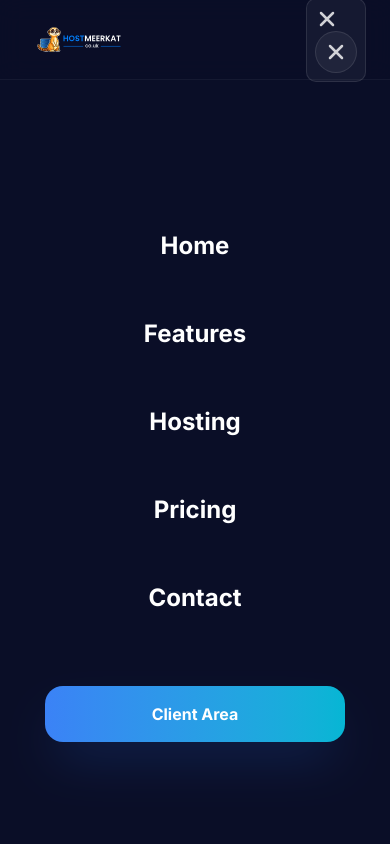
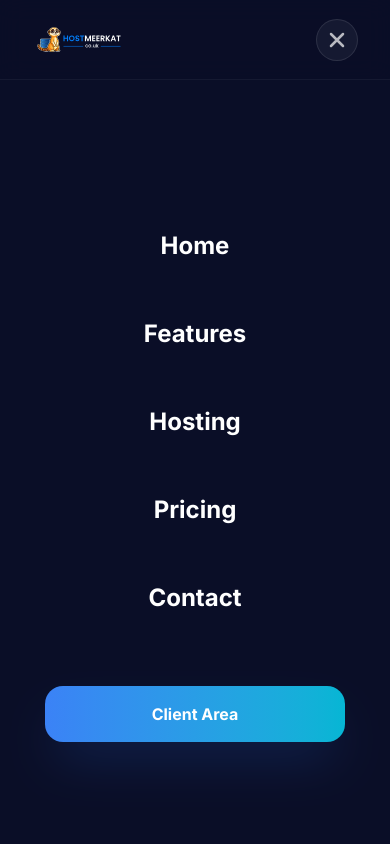
Before and after one commit to rajgupta94/hoisting-website, a Next.js app: page / in a window 390 px wide. Both pictures are taken after a click on the button 329 px from the left and 104 px from the top of the page. Shown: the top 844 px of the page. Built offline with nearby package versions, Linux system fonts and the light colour scheme.

Commit message:
make it responsive

```diff
--- a/src/components/layout/Navbar.jsx
+++ b/src/components/layout/Navbar.jsx
@@ -1,13 +1,21 @@
 "use client";
 
-import { useState } from "react";
+import { useEffect, useState } from "react";
 import Image from "next/image";
 import Link from "next/link";
 
 export default function Navbar() {
   const [isMenuOpen, setIsMenuOpen] = useState(false);
+  const toggleMenu = () => setIsMenuOpen(!isMenuOpen);
 
-  const toggleMenu = () => setIsMenuOpen(!isMenuOpen);
+  // Lock scroll when menu is open
+  useEffect(() => {
+    if (isMenuOpen) {
+      document.body.style.overflow = "hidden";
+    } else {
+      document.body.style.overflow = "unset";
+    }
+  }, [isMenuOpen]);
 
   const navLinks = [
     { name: "Home", href: "/" },
@@ -72,12 +80,9 @@ export default function Navbar() {
           </Link>
           <button
             onClick={toggleMenu}
-            className="p-2 text-white/80 hover:text-white transition-colors bg-white/5 rounded-lg border border-white/10"
+            className="flex items-center gap-2 p-2 text-white/70 hover:text-[#06B6D4] transition-colors"
             aria-label="Close Menu"
           >
-            <svg width="24" height="24" viewBox="0 0 24 24" fill="none" stroke="currentColor" strokeWidth="2.5" strokeLinecap="round" strokeLinejoin="round">
-              <path d="M18 6L6 18M6 6l12 12" />
-            </svg>
             <span className="text-xs font-bold uppercase tracking-widest hidden sm:block">Close</span>
             <div className="p-2 bg-white/5 rounded-full border border-white/10">
               <svg width="24" height="24" viewBox="0 0 24 24" fill="none" stroke="currentColor" strokeWidth="2.5" strokeLinecap="round" strokeLinejoin="round">
```
